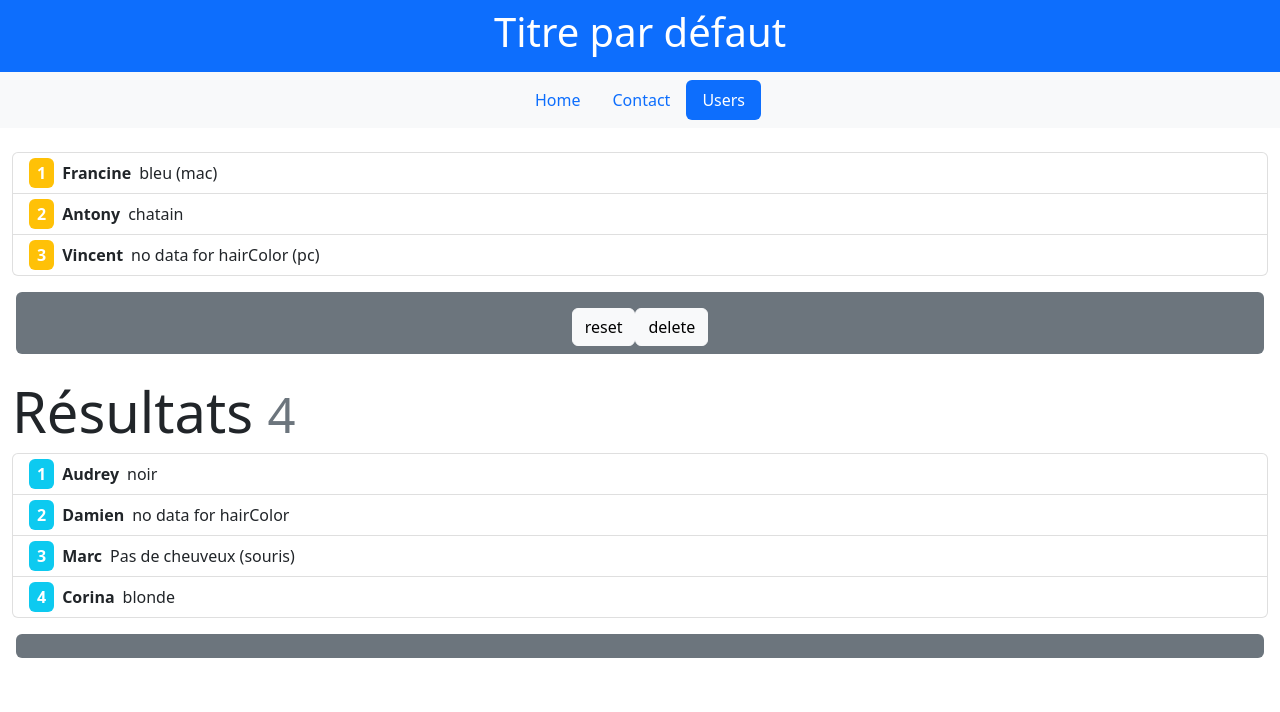
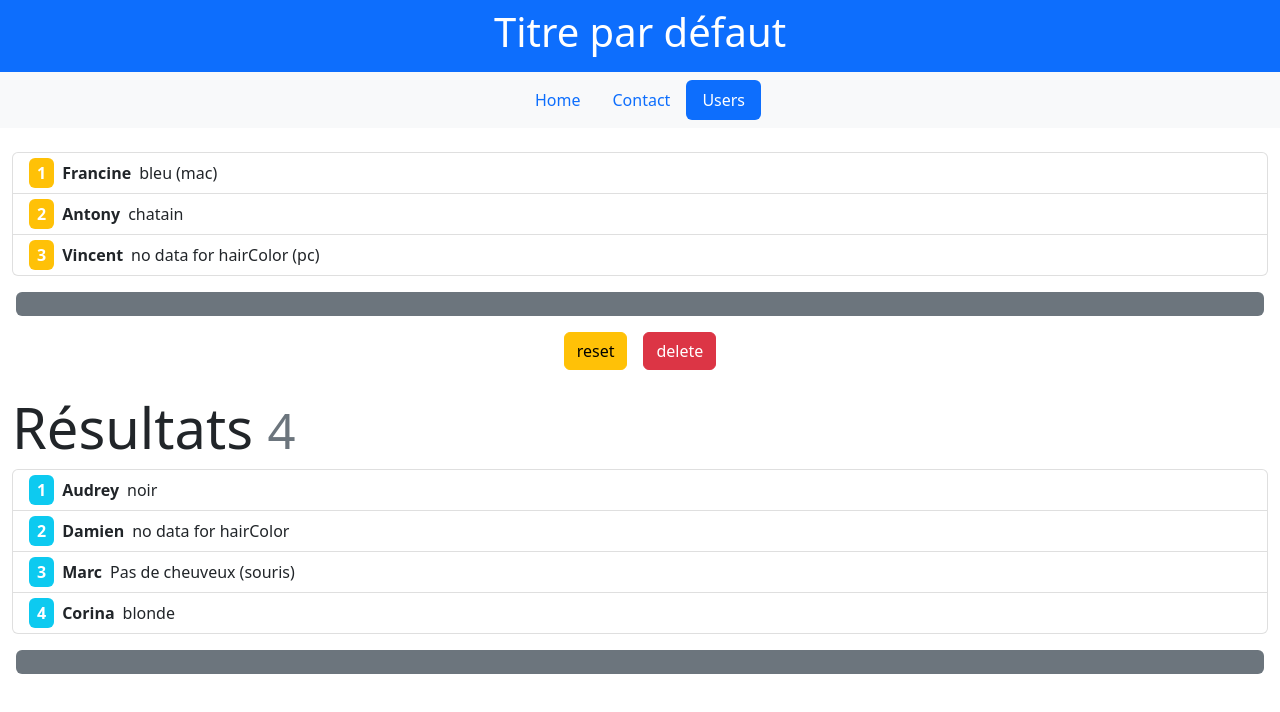
Before and after one commit to voechsel/curly-train, an Angular app: page /users in a window 1280 px wide. Shown: the top 712 px of the page. Built offline with nearby package versions, Linux system fonts and the light colour scheme.

Commit message:
rendu plus beau

```diff
--- a/src/app/users/users.component.html
+++ b/src/app/users/users.component.html
@@ -1,12 +1,15 @@
-<app-user-list (selectUser)="userIsSelected_1($event)" [userListItems]="itemsFirst" [showResults]="false" [bgClass]="'bg-warning'"></app-user-list>
+<app-user-list (selectUser)="userIsSelected_1($event)" [userListItems]="itemsFirst" [showResults]="false"
+  [bgClass]="'bg-warning'"></app-user-list>
 
 <div class="m-3 div rounded p-2 bg-secondary text-center">
   <h1 class="display-6 text-white fw-bold">{{ currentUser_1?.name }}</h1>
-  <button class="btn btn-light" (click)="reset()">reset</button>
-  <button class="btn btn-light" (click)="delete($event)">delete</button>
 </div>
-
-<app-user-list (selectUser)="userIsSelected_2($event)" [userListItems]="itemsSecond" [showResults]="true" [bgClass]="'bg-info'"></app-user-list>
+<div class="d-flex justify-content-center align-items-center gap-3">
+  <button class="btn btn-warning" (click)="reset()">reset</button>
+  <button class="btn btn-danger" (click)="delete($event)">delete</button>
+</div>
+<app-user-list (selectUser)="userIsSelected_2($event)" [userListItems]="itemsSecond" [showResults]="true"
+  [bgClass]="'bg-info'"></app-user-list>
 
 <div class="m-3 div rounded p-2 bg-secondary text-center">
   <h1 class="display-6 text-white fw-bold">{{ currentUser_2?.name }}</h1>
```
